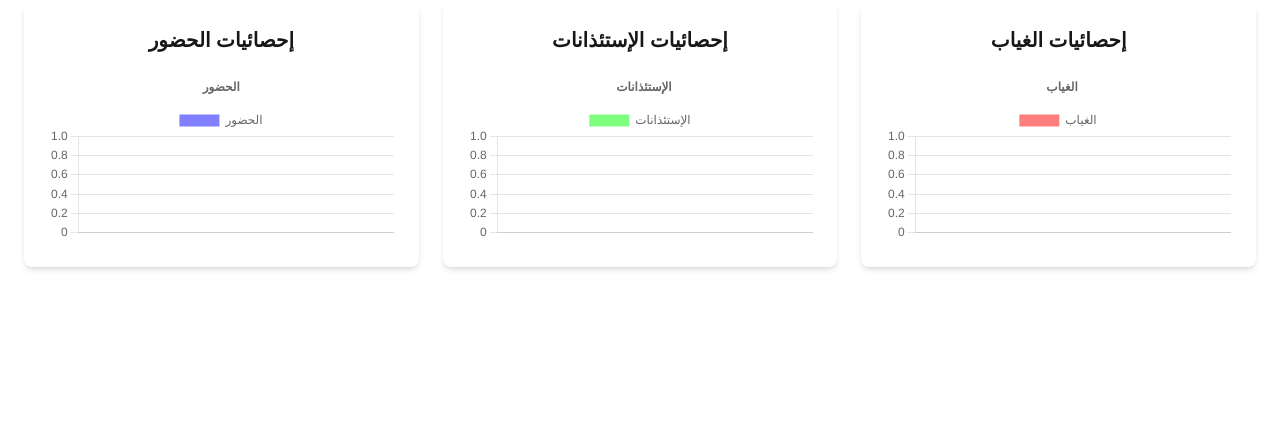
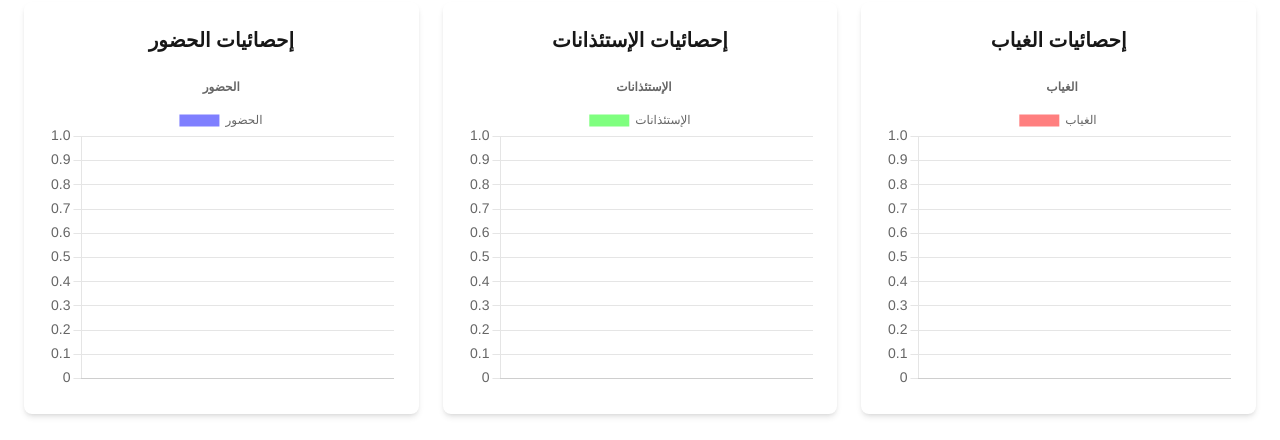
Before and after one commit to Kagamins/smartm-dashboard, a Next.js app: page /dashboard in a window 1280 px wide. Shown: the part 196-636 px from the top of the page. Built offline with nearby package versions, Linux system fonts and the light colour scheme; no server answers; the database is empty; sample sign-in values are in the browser's storage.

Commit message:
Update ChartComponent.js

```diff
--- a/src/components/ChartComponent.js
+++ b/src/components/ChartComponent.js
@@ -1,19 +1,51 @@
-'use client';
+"use client";
 import { Bar } from "react-chartjs-2";
-import { Chart as ChartJS, BarElement, CategoryScale, LinearScale, Title, Tooltip, Legend } from "chart.js";
+import {
+    Chart as ChartJS,
+    BarElement,
+    CategoryScale,
+    LinearScale,
+    Title,
+    Tooltip,
+    Legend,
+} from "chart.js";
 
 // Register Chart.js Components
 ChartJS.register(BarElement, CategoryScale, LinearScale, Title, Tooltip, Legend);
 
 export default function ChartComponent({ chartData, horizontal = false }) {
     const options = {
-        indexAxis: horizontal ? "x" : "y", // **Make it horizontal**
+        indexAxis: horizontal ? "x" : "y", // ✅ Fix: Use "y" for horizontal bar charts
         responsive: true,
+        maintainAspectRatio: false,
         plugins: {
             legend: { position: "top" },
-            title: { display: true, text: chartData.datasets[0].label },
+            title: {
+                display: true,
+                text: chartData.datasets.length > 1
+                    ? "إحصائيات الأقسام"
+                    : chartData.datasets[0]?.label || "إحصائيات",
+            },
+            tooltip: {
+                callbacks: {
+                    label: (tooltipItem) => `${tooltipItem.raw} أشخاص`,
+                },
+            },
+        },
+        scales: {
+            x: {
+                beginAtZero: true,
+                ticks: { stepSize: 1 },
+            },
+            y: {
+                ticks: { font: { size: 14 } },
+            },
         },
     };
 
-    return <Bar data={chartData} options={options} />;
+    return (
+        <div className="w-full h-80">
+            <Bar data={chartData} options={options} />
+        </div>
+    );
 }
```
